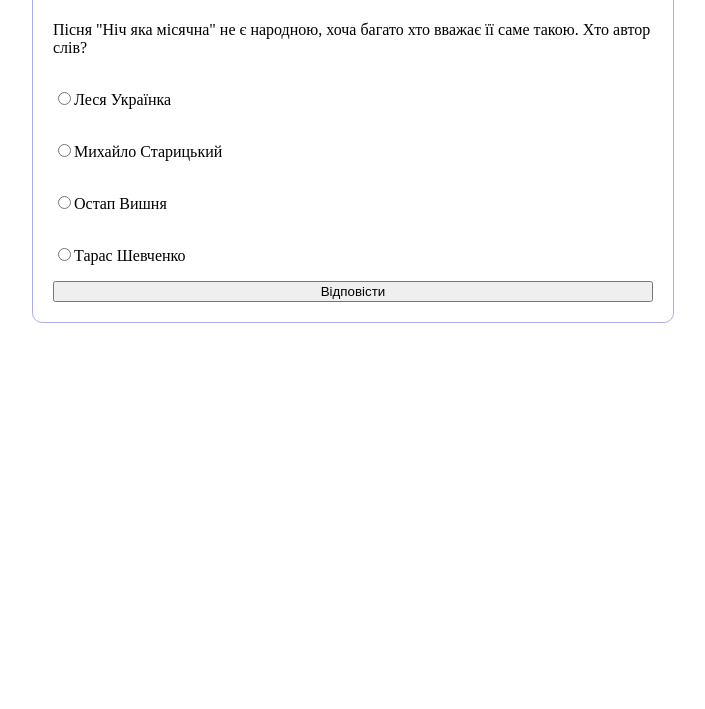
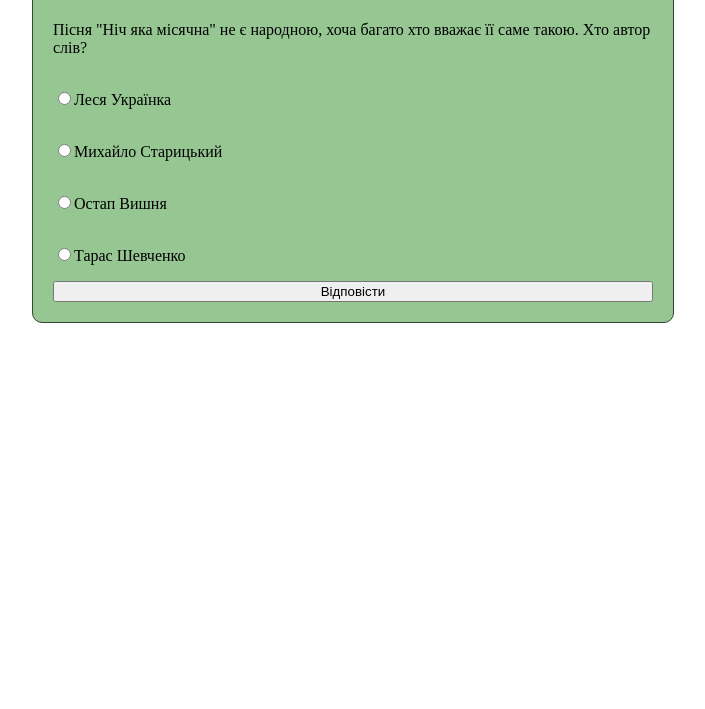
Before and after one commit to kdjvnkdjf/lesson6, a plain HTML site: page index.html in a window 1280 px wide. Shown: the part 91-800 px from the top of the page, without its empty margins (287-992 px from the left). Drawn offline with Linux system fonts and the light colour scheme.

Commit message:
Update style.css

```diff
--- a/style.css
+++ b/style.css
@@ -4,9 +4,9 @@
     display: flex;
     flex-direction: column;
     border-radius: 10px;
-    border: 0.5mm ridge rgb(173, 173, 234);
+    border: 0.5mm ridge #354734;
     padding: 20px;
-    background: white;
+    background: #96c793;
 }
 .header{
     text-align: center;
```
